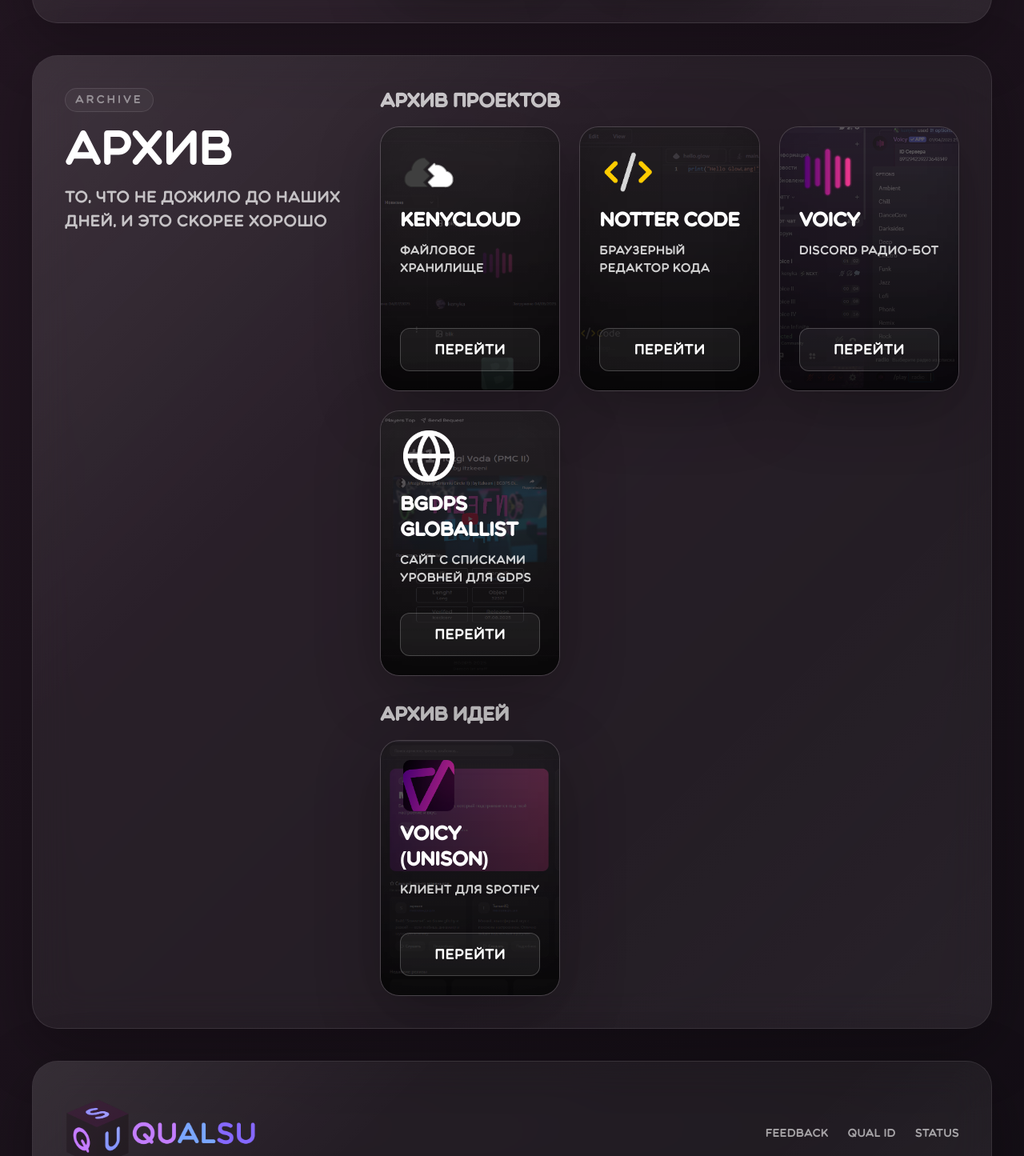
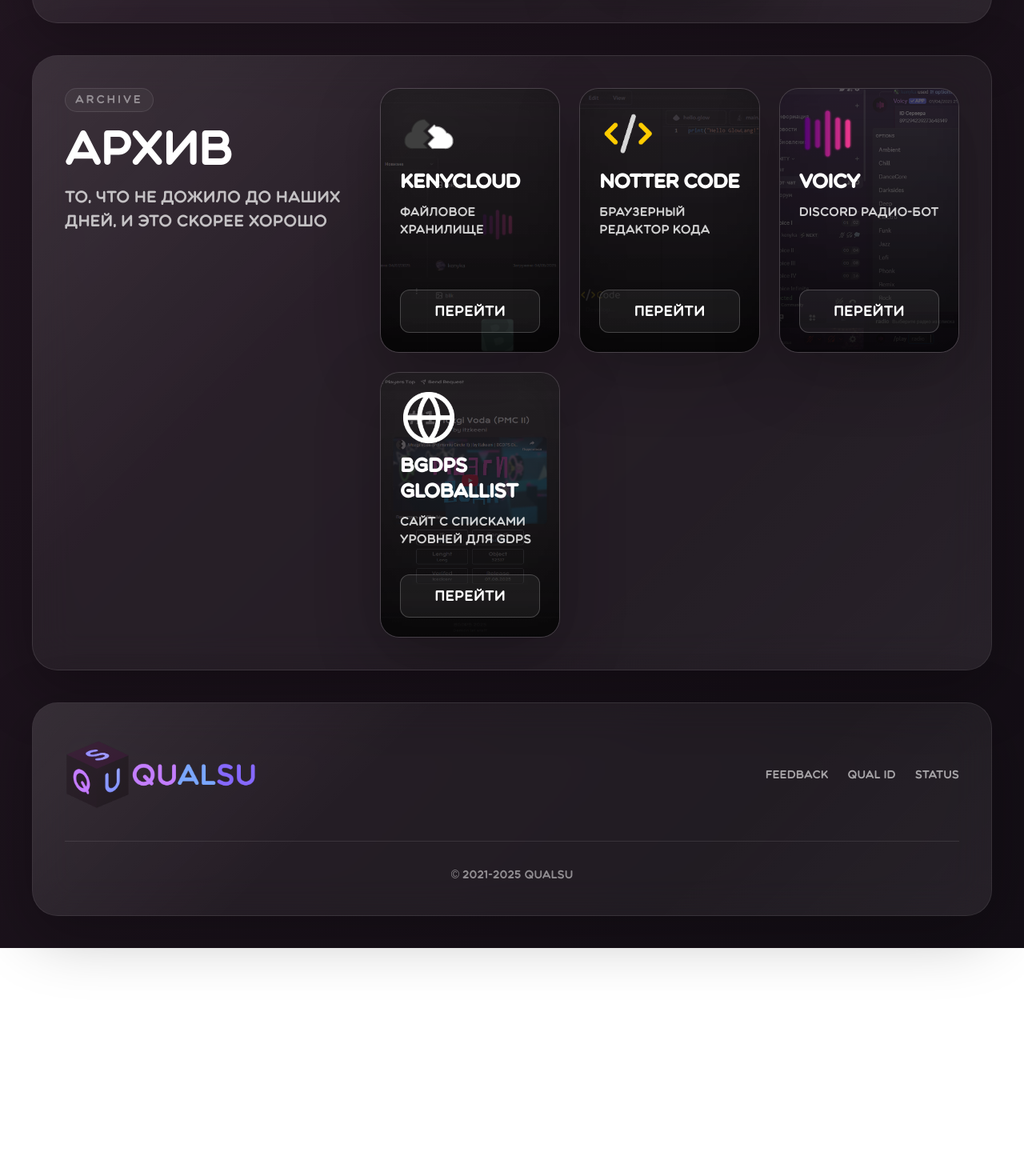
Before and after one commit to Qualsu/Qualsu, a React (Vite) app: page / in a window 1280 px wide. Shown: the part 3145-4590 px from the top of the page at 80% size. After the commit the page ends 4330 px from the top, so only its background shows below. Built offline with nearby package versions, Linux system fonts and the light colour scheme.

Commit message:
remove voicy

```diff
--- a/src/_components/archive.tsx
+++ b/src/_components/archive.tsx
@@ -13,18 +13,8 @@ export default function Archive() {
 
             <div className="flex w-full flex-col gap-8 lg:w-2/3">
                 <div className="flex flex-col gap-4">
-                    <h2 className="text-xl font-semibold tracking-tight text-white/75 sm:text-2xl">Архив проектов</h2>
                     <div className="grid auto-rows-fr grid-cols-1 gap-4 sm:gap-6 md:grid-cols-2 xl:grid-cols-3">
                         {projects.ARCHIVE.map((project) => (
-                            <ProjectCard key={project.title} {...project} />
-                        ))}
-                    </div>
-                </div>
-
-                <div className="flex flex-col gap-4">
-                    <h2 className="text-xl font-semibold tracking-tight text-white/75 sm:text-2xl">Архив идей</h2>
-                    <div className="grid auto-rows-fr grid-cols-1 gap-4 sm:gap-6 md:grid-cols-2 xl:grid-cols-3">
-                        {projects.ARCHIVE_IDEAS.map((project) => (
                             <ProjectCard key={project.title} {...project} />
                         ))}
                     </div>
```
